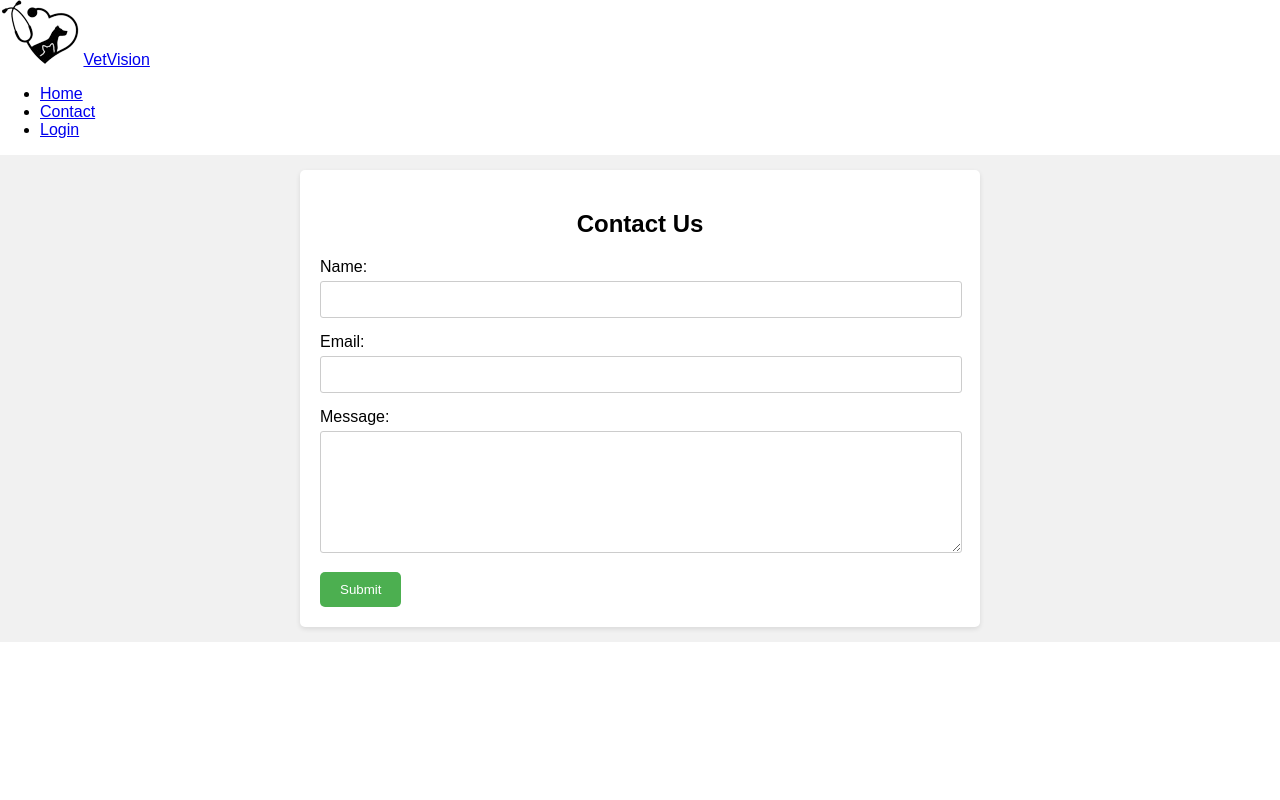
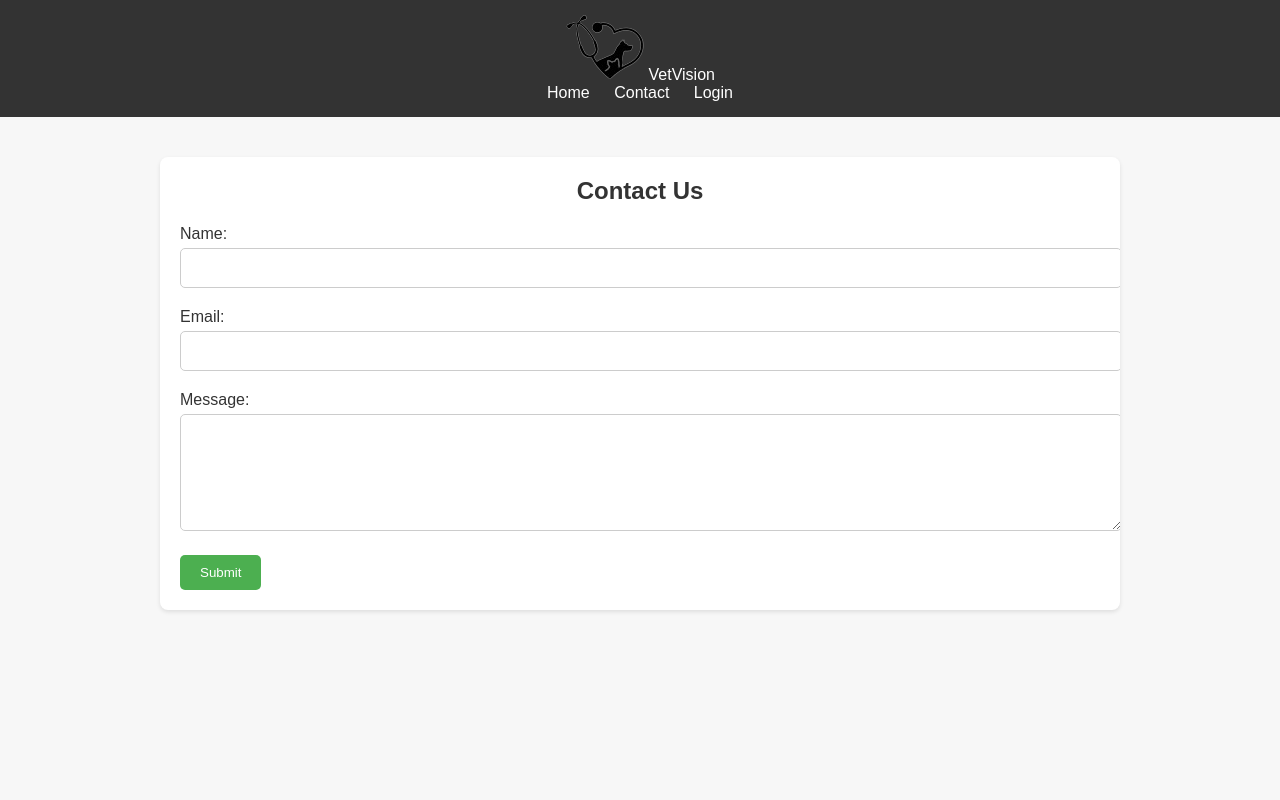
Before and after one commit to RjSup/vet-vision, a Flask app: page /contact in a window 1280 px wide. Run offline with Flask 3, Linux system fonts and the light colour scheme.

Commit message:
contac us page modified

```diff
--- a/static/contact.css
+++ b/static/contact.css
@@ -1,67 +1,94 @@
-html, body {
-    height: 100vh; /* Set overall screen height */
-    margin: 0; /* Remove default margin */
-    font-family: sans-serif; /* Set a basic font */
-    width: auto;
+/* Global Styles */
+body {
+  font-family: 'Arial', sans-serif;
+  margin: 0;
+  padding: 0;
+  background-color: #f7f7f7;
 }
 
+.container {
+  max-width: 960px;
+  margin: 20px auto;
+  padding: 20px;
+}
 
+/* Header Styles */
+.header {
+  background-color: #333;
+  color: #fff;
+  padding: 15px 0;
+  text-align: center;
+}
+
+.header a {
+  color: #fff;
+  text-decoration: none;
+}
+
+.menu {
+  list-style-type: none;
+  margin: 0;
+  padding: 0;
+}
+
+.menu li {
+  display: inline;
+  margin-right: 20px;
+}
+
+.menu li:last-child {
+  margin-right: 0;
+}
+
+/* Contact Section Styles */
 .contact-section {
-    display: flex; /* Use flexbox for layout */
-    flex-direction: column; /* Stack elements vertically */
-    align-items: center; /* Center elements horizontally */
-    justify-content: center; /* Center elements vertically within viewport */
-    height: fit-content; /* Set contact section to full screen height */
-    background-color: #f1f1f1; /* Optional background color */
-    padding-top: 15px;
-    padding-bottom: 15px;
+  background-color: #fff;
+  border-radius: 8px;
+  overflow: hidden;
+  box-shadow: 0 2px 4px rgba(0, 0, 0, 0.1);
+  padding: 20px;
 }
 
 .contact-section h2 {
-    text-align: center; /* Center heading text */
-    margin-bottom: 20px; /* Add space after heading */
+  margin-top: 0;
+  text-align: center;
+  color: #333;
 }
 
-  .contact-section form {
-    background-color: #fff; /* Form background color */
-    padding: 20px; /* Add padding for better spacing */
-    border-radius: 5px; /* Add rounded corners for modern look */
-    box-shadow: 0 2px 5px rgba(0, 0, 0, 0.1); /* Add subtle shadow */
-    margin: 0 auto; /* Center form horizontally */
-    width: 50%;
+.form-group {
+  margin-bottom: 20px;
 }
 
-  .contact-section .form-group {
-    margin-bottom: 15px; /* Spacing between form groups */
-    padding-right: 20px;
+.form-group label {
+  display: block;
+  margin-bottom: 5px;
+  color: #333;
 }
 
-  .contact-section label {
-    display: block; /* Display labels on their own line */
-    margin-bottom: 5px; /* Space between label and input */
+.form-group input[type="text"],
+.form-group input[type="email"],
+.form-group textarea {
+  width: 100%;
+  padding: 10px;
+  border: 1px solid #ccc;
+  border-radius: 5px;
+  font-size: 16px;
 }
 
-  .contact-section input,
-  .contact-section textarea {
-    width: 100%; /* Make input fields full width */
-    padding: 10px; /* Add padding for better user experience */
-    border: 1px solid #ccc; /* Basic border */
-    border-radius: 3px; /* Rounded corners */
+.form-group textarea {
+  resize: vertical;
 }
 
-  .contact-section textarea {
-    height: 100px; /* Set a default height for textarea */
+button[type="submit"] {
+  background-color: #4CAF50;
+  color: #fff;
+  padding: 10px 20px;
+  border: none;
+  border-radius: 5px;
+  cursor: pointer;
+  transition: background-color 0.3s ease;
 }
 
-  .contact-section button {
-    background-color: #4CAF50; /* Submit button color */
-    color: white; /* Text color */
-    padding: 10px 20px; /* Button padding */
-    border: none; /* Remove default border */
-    border-radius: 5px; /* Rounded corners */
-    cursor: pointer; /* Indicate clickable button */
+button[type="submit"]:hover {
+  background-color: #45a049;
 }
-
-  .contact-section button:hover {
-    background-color: #3e8e41; /* Button hover effect */
-  }
--- a/templates/contact.html
+++ b/templates/contact.html
@@ -4,7 +4,7 @@
     <meta charset="UTF-8">
     <meta name="viewport" content="width=device-width, initial-scale=1.0">
     <link rel="stylesheet" href="{{ url_for('static', filename='contact.css') }}">
-    <title>contact</title>
+    <title>Contact</title>
 </head>
 <body>
     <header class="header">
@@ -16,6 +16,7 @@
             <li><a href="/login" method="POST" class="link link-theme link-arrow">Login</a></li>
         </ul>
     </header>
+    <div class="container">
         <div class="contact-section" id="contact">
             <form id="contact-form" method="POST" action="your-form-processing-page.html">
                 <h2>Contact Us</h2>
@@ -33,8 +34,7 @@
                 </div>
                 <button type="submit">Submit</button>
             </form>
-
         </div>
-
+    </div>
 </body>
 </html>
```
Also changed, not shown: pets.db. Lines whose indentation alone changed are shown as unchanged.
